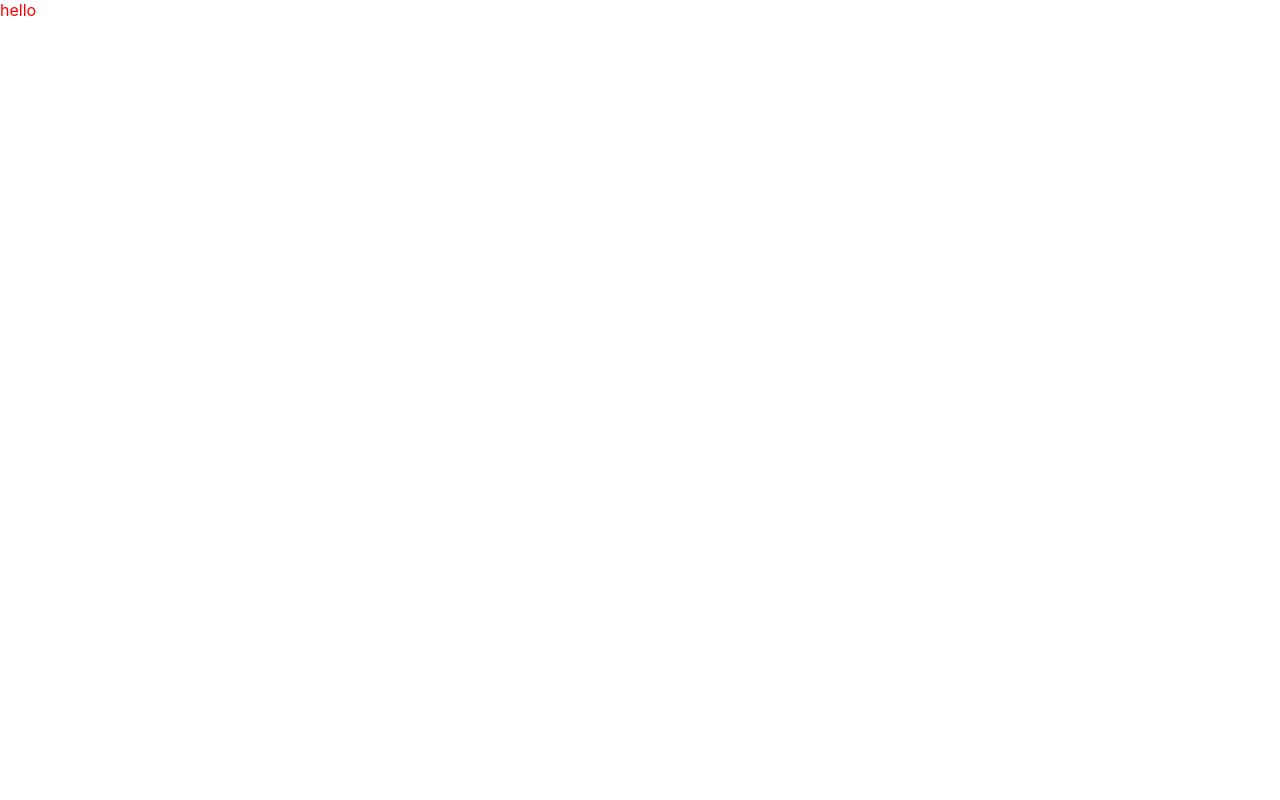
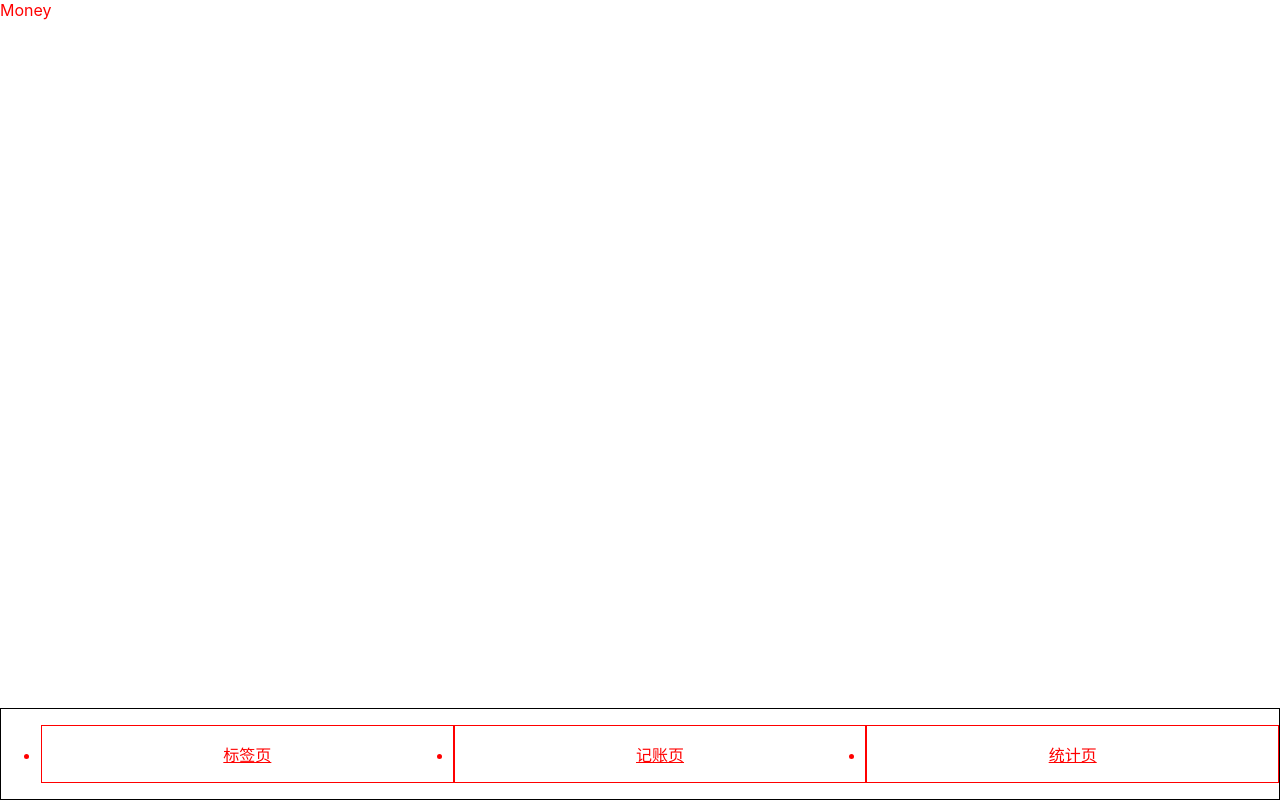
Before and after one commit to mumu111111/react-tally, a React (Create React App) app: page /#/money in a window 1280 px wide. Built offline with nearby package versions, Linux system fonts and the light colour scheme.

Commit message:
导航切换

```diff
--- a/src/App.tsx
+++ b/src/App.tsx
@@ -1,11 +1,102 @@
 import React from 'react';
+import {
+  HashRouter as Router,
+  Switch,
+  Route,
+  Link,
+  Redirect
+} from 'react-router-dom';
+import styled from 'styled-components';
+
+
+const Wrapper = styled.div`
+  height: 100vh;
+  display: flex;
+  flex-direction: column;
+`
+const Main = styled.div`
+  flex-grow: 1;
+  overflow: auto;
+`
+
+const Nav = styled.nav`
+  border: 1px solid #000;
+  > ul {
+    display: flex;
+    > li {
+      width: 33.3333%;
+      border: 1px solid red;
+      text-align:center;
+      padding: 16px;
+    }
+  }
+`
 
 function App() {
   return (
-    <div className="App">
-      hello
-    </div>
+    <Router>
+      <Wrapper>
+        <Main>
+          <Switch>
+            <Route path="/tags">
+              <Tags />
+            </Route>
+            <Route path="/money">
+              <Money />
+            </Route>
+            <Route path="/statistics">
+              <Statistics />
+            </Route>
+            <Redirect exact from="/" to="/money" />
+            <Route path="*">
+              <NoMatch />
+            </Route>
+          </Switch>
+        </Main>
+        <Nav>
+          <ul>
+            <li>
+              <Link to="/tags">标签页</Link>
+            </li>
+            <li>
+              <Link to="/money">记账页</Link>
+            </li>
+            <li>
+              <Link to="/statistics">统计页</Link>
+            </li>
+          </ul>
+        </Nav>
+
+
+
+      </Wrapper>
+    </Router>
   );
 }
 
+function Tags() {
+  return (
+    <div>tags</div>
+  )
+}
+function Money() {
+  return (
+    <div>Money</div>
+  )
+}
+
+
+
+function Statistics() {
+  return (
+    <div>Statistics</div>
+  )
+}
+
+function NoMatch() {
+  return (
+    <div>页面不存在</div>
+  )
+}
+
 export default App;
```
Also changed, not shown: src/index.scss (line endings or trailing spaces).
